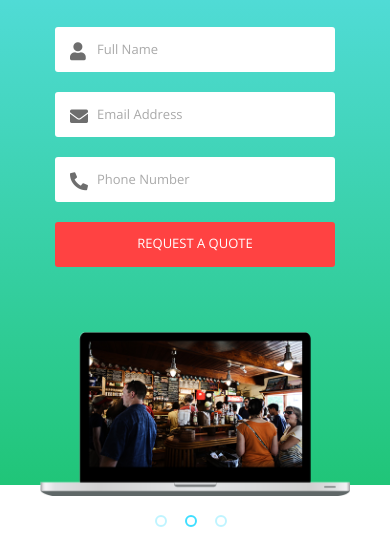
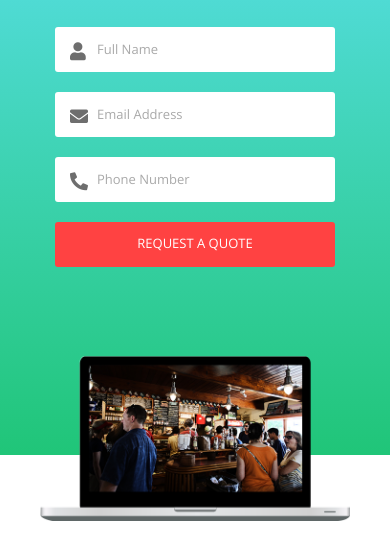
Before and after one commit to Alx170890/free_business, a plain HTML site: page index.html in a window 390 px wide. Shown: the part 305-843 px from the top of the page. Drawn offline with nearby package versions, Linux system fonts and the light colour scheme.

Commit message:
change slider

```diff
--- a/css/style.scss
+++ b/css/style.scss
@@ -472,6 +472,7 @@
         align-items: center;
         padding-top: 100px;
         color: #fff;
+        position: relative;
         .header__content-title {
             text-transform: uppercase;
             font: 600 35px "Gotham Pro Black", sans-serif;
@@ -494,6 +495,8 @@
         .header__content-slider {
             margin-top: 65px;
             width: 650px;
+            position: absolute;
+            bottom: -100px;
             .slider {
                 width: 100%
             }
@@ -1060,7 +1063,7 @@
     }
     .header__content .header__content-container {
         padding-top: 50px;
-        height: 700px;
+        height: 600px;
     }
     .header__content .header__content-container .header__content-discription {
         width: 100%;
@@ -1110,3 +1113,9 @@
         width: 310px;
     }
 }
+
+@media screen and ( max-width: 400px) {
+    .header__content .header__content-container {
+        height: 670px;
+    }
+}
```
Also changed, not shown: css/style.css.
